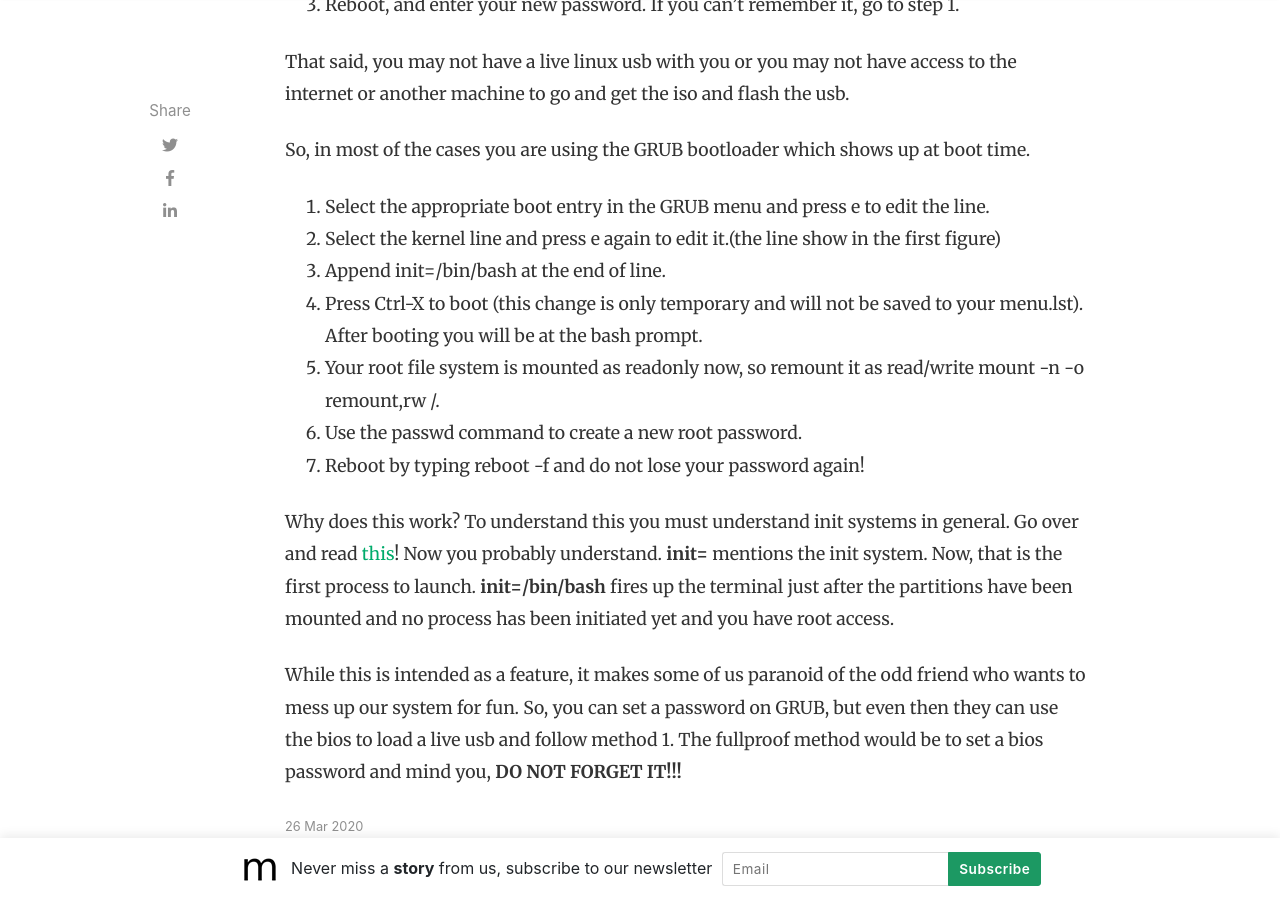
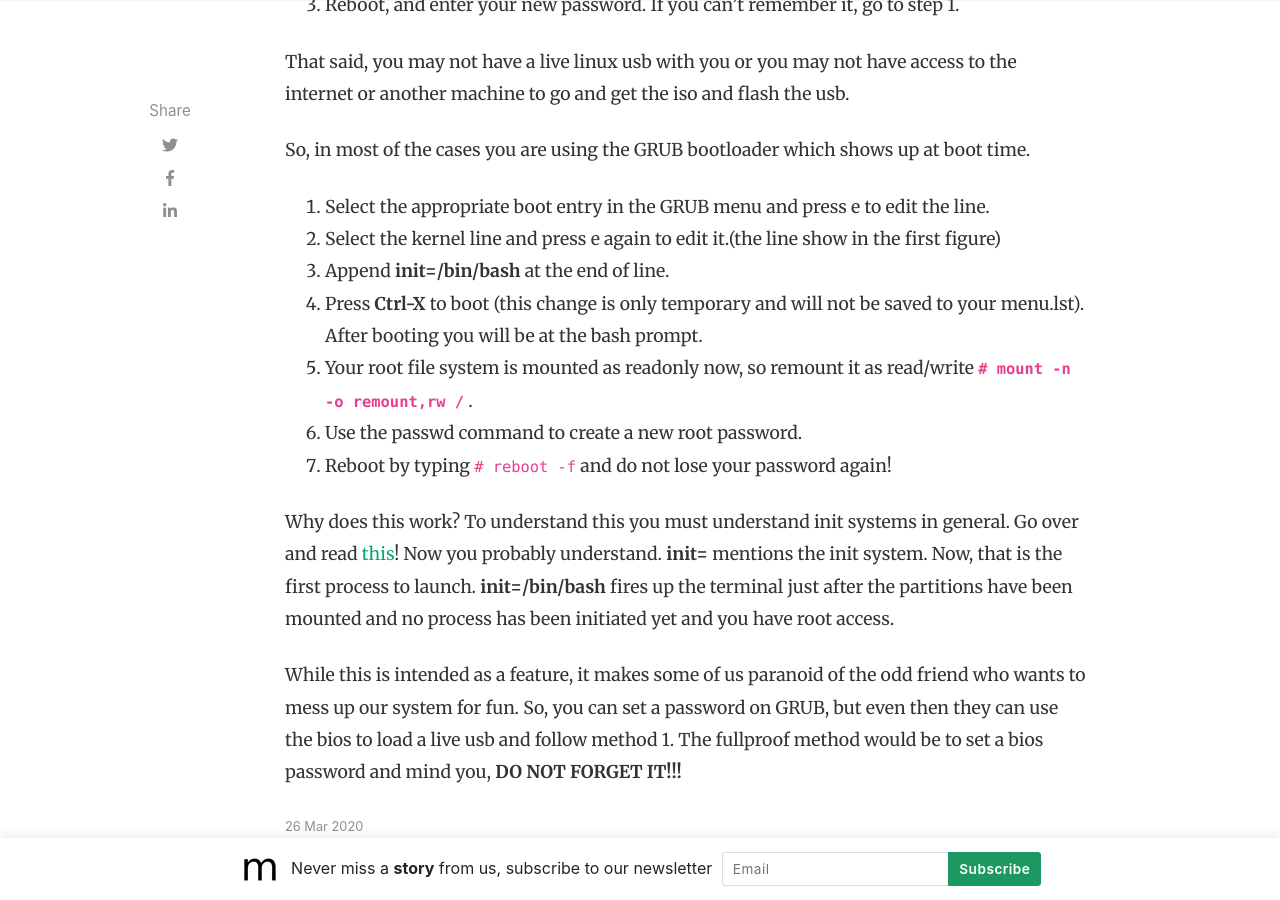
Before and after one commit to spandan-ml-linux/spandan-ml-linux.github.io, a Jekyll site: the page built from _posts/2020-03-26-Remembering-one's-roots.md, in a window 1280 px wide and 900 px high, scrolled down 1838 px. Built offline with Jekyll 4.4.1, drawn with Linux system fonts in a browser that asks for light colours; nearby versions of some CDN libraries; comment, search, counter and statistics services are not loaded.

````diff
--- a/_posts/2020-03-26-Remembering-one's-roots.md
+++ b/_posts/2020-03-26-Remembering-one's-roots.md
@@ -38,11 +38,12 @@ So, in most of the cases you are using the GRUB bootloader which shows up at boo
 
 1.  Select the appropriate boot entry in the GRUB menu and press e to edit the line.
 2.  Select the kernel line and press e again to edit it.(the line show in the first figure)
-3.  Append init=/bin/bash at the end of line.
-4.  Press Ctrl-X to boot (this change is only temporary and will not be saved to your menu.lst). After booting you will be at the bash prompt.
-5.  Your root file system is mounted as readonly now, so remount it as read/write mount -n -o remount,rw /.
+3.  Append **init=/bin/bash** at the end of line.
+4.  Press **Ctrl-X** to boot (this change is only temporary and will not be saved to your menu.lst). After booting you will be at the bash prompt.
+5.  Your root file system is mounted as readonly now, so remount it as read/write
+**```# mount -n -o remount,rw /```** .
 6.  Use the passwd command to create a new root password.
-7.  Reboot by typing reboot -f and do not lose your password again!
+7.  Reboot by typing ```# reboot -f``` and do not lose your password again!
 
 Why does this work? To understand this you must understand init systems in general. Go over and read <a href="https://spandanji.github.io/the-systemd-controversy/">this</a>! Now you probably understand. **init=** mentions the init system. Now, that is the first process to launch. **init=/bin/bash** fires up the terminal just after the partitions have been mounted and no process has been initiated yet and you have root access.
 
````
